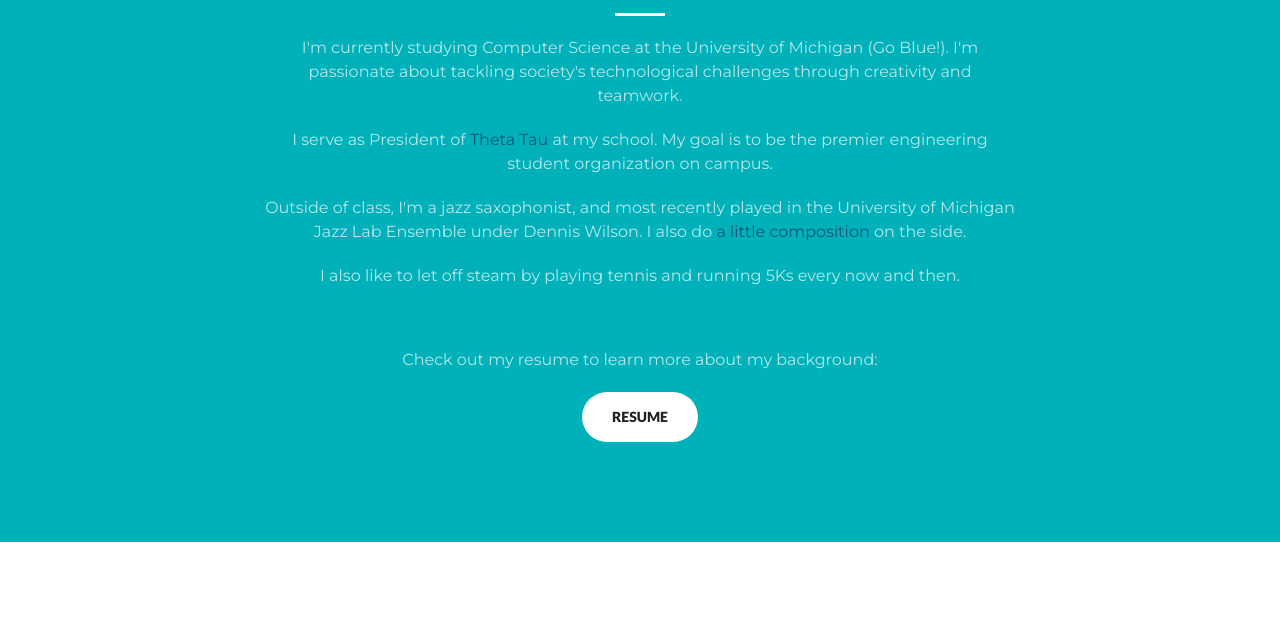
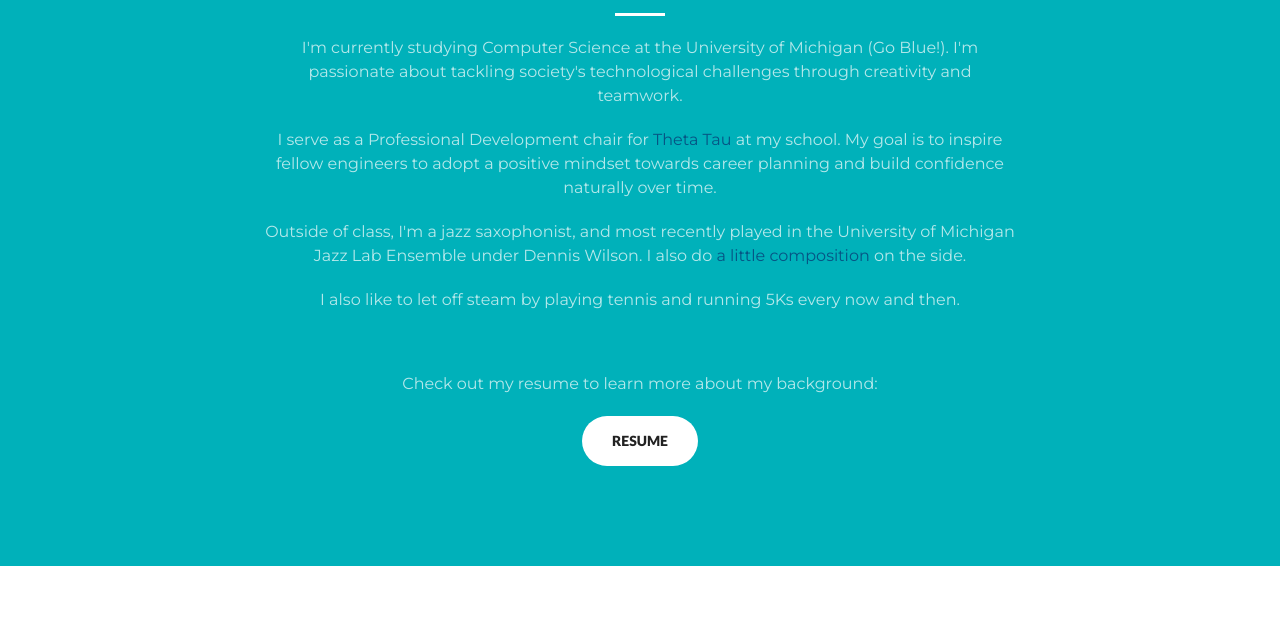
Before and after one commit to varunr96/personal-site, a website: page index.html in a window 1280 px wide. Shown: the part 940-1580 px from the top of the page. Drawn offline with nearby package versions, Linux system fonts and the light colour scheme.

Commit message:
changed leadership position

```diff
--- a/index.html
+++ b/index.html
@@ -69,7 +69,7 @@
                   <h2 class="section-heading">about me</h2>
                   <hr class="light">
                   <p class="text-faded">I'm currently studying Computer Science at the University of Michigan (Go Blue!). I'm passionate about tackling society's technological challenges through creativity and teamwork.</p>
-                  <p class="text-faded">I serve as President of <a href="http://www.thetatauthetagamma.com/" target="_blank">Theta Tau</a> at my school. My goal is to be the premier engineering student organization on campus.</p>
+                  <p class="text-faded">I serve as a Professional Development chair for <a href="http://www.thetatauthetagamma.com/" target="_blank">Theta Tau</a> at my school. My goal is to inspire fellow engineers to adopt a positive mindset towards career planning and build confidence naturally over time.</p>
                   <p class="text-faded">Outside of class, I'm a jazz saxophonist, and most recently played in the University of Michigan Jazz Lab Ensemble under Dennis Wilson. I also do <a href="http://soundcloud.com/varunranamusic">a little composition</a> on the side.</p>
                   <p class="text-faded">I also like to let off steam by playing tennis and running 5Ks every now and then.</p>
                   <br>
```
Also changed, not shown: 1 other file.
